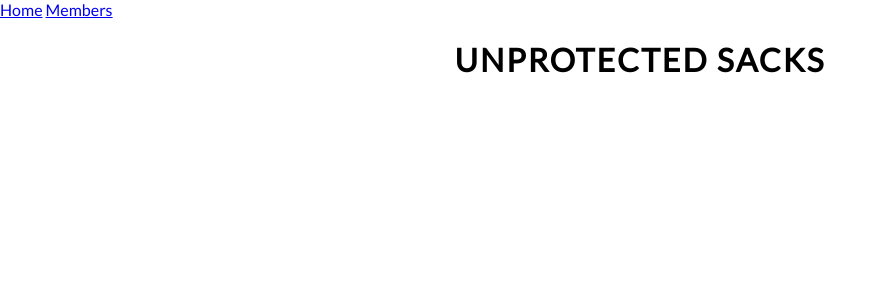
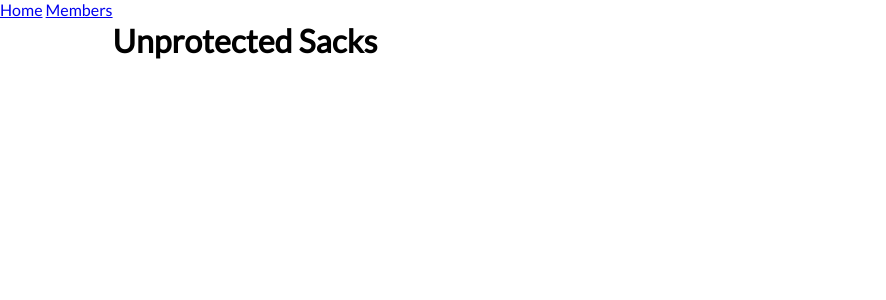
Before and after one commit to lonestar92s/ffl_austin, a React (Create React App) app: page / in a window 1280 px wide. Shown: the top 300 px of the page, without its empty margins (0-886 px from the left). Built offline with nearby package versions, Linux system fonts and the light colour scheme.

Commit message:
bar chart

```diff
--- a/package.json
+++ b/package.json
@@ -5,6 +5,7 @@
   "dependencies": {
     "@material-ui/core": "^3.9.3",
     "body-parser": "^1.19.0",
+    "chart.js": "^2.8.0",
     "cors": "^2.8.5",
     "moment": "^2.24.0",
     "morgan": "^1.9.1",
@@ -12,6 +13,7 @@
     "ordinal-js": "^1.1.0",
     "pg": "^7.11.0",
     "react": "^16.8.6",
+    "react-chartjs-2": "^2.7.6",
     "react-dom": "^16.8.6",
     "react-router-dom": "^5.0.0",
     "react-scripts": "3.0.1"
--- a/src/App.css
+++ b/src/App.css
@@ -1,33 +1,9 @@
-.App {
-  text-align: center;
+@import url('https://fonts.googleapis.com/css?family=Lato');
+
+body {
+    font-family: 'Lato', sans-serif;
 }
 
-.App-logo {
-  animation: App-logo-spin infinite 20s linear;
-  height: 40vmin;
-  pointer-events: none;
+.Main{
+  display: flex;
 }
-
-.App-header {
-  background-color: #282c34;
-  min-height: 100vh;
-  display: flex;
-  flex-direction: column;
-  align-items: center;
-  justify-content: center;
-  font-size: calc(10px + 2vmin);
-  color: white;
-}
-
-.App-link {
-  color: #61dafb;
-}
-
-@keyframes App-logo-spin {
-  from {
-    transform: rotate(0deg);
-  }
-  to {
-    transform: rotate(360deg);
-  }
-}
--- a/src/App.js
+++ b/src/App.js
@@ -2,6 +2,7 @@ import React, { Component } from 'react';
 import League from './League/League.js';
 import Member from './Member/Member.js';
 import LandingPage from './LandingPage/LandingPage.js'
+import './App.css'
 import {
   BrowserRouter as Router,
   Route,
@@ -17,6 +18,7 @@ export default class App extends Component {
 
         return (
           <Router>
+          <div className="Main">
           <nav>
           <Link to='/'>Home</Link>{' '}
           <Link to='/members'>Members</Link>{' '}
@@ -26,6 +28,7 @@ export default class App extends Component {
           <Route path ='/members' component={League} />
           <Route path='/member/:name' component={Member} />
           </Switch>
+          </div>
           </Router>
         );
     }
--- a/src/LandingPage/LandingPage.js
+++ b/src/LandingPage/LandingPage.js
@@ -1,6 +1,6 @@
 import React, { Component } from 'react';
+import '../App.css'
 
-import './Countdown.css'
 
 export default class LandingPage extends Component {
 	render(){
--- a/src/Member/Member.js
+++ b/src/Member/Member.js
@@ -1,4 +1,5 @@
 import React, { Component } from 'react';
+import { Bar } from'react-chartjs-2';
 const ordinal = require('ordinal-js')
 
 
@@ -6,6 +7,7 @@ const ordinal = require('ordinal-js')
 export default class Member extends Component {
 
     render() {
+    	console.log(this.props.location.state)
         return (
             <div>
 			 <h1>{this.props.location.state.first_name} {this.props.location.state.last_name}</h1>
@@ -17,6 +19,9 @@ export default class Member extends Component {
 			    	<li>Lowest Finish: {ordinal.toOrdinal(this.props.location.state.lowest_finish)}
 			    		</li>
 			    	</ul>
+			    	<span>
+			    		<h3>Chart</h3>
+			    	</span>
 			    </div>
 			   </section>
 			</div>
```
Also changed, not shown: 1 other file (tests, documents, lock files or other folders).
